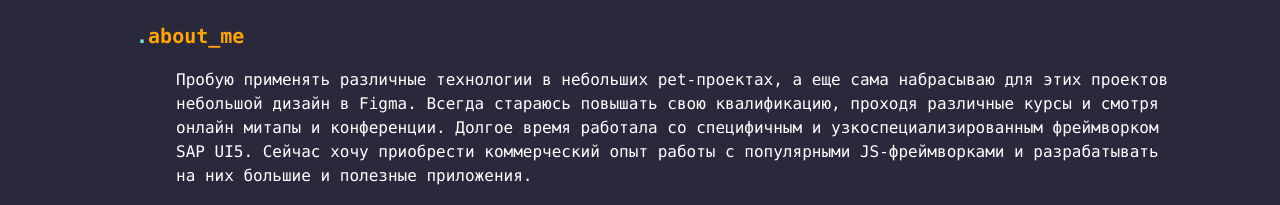
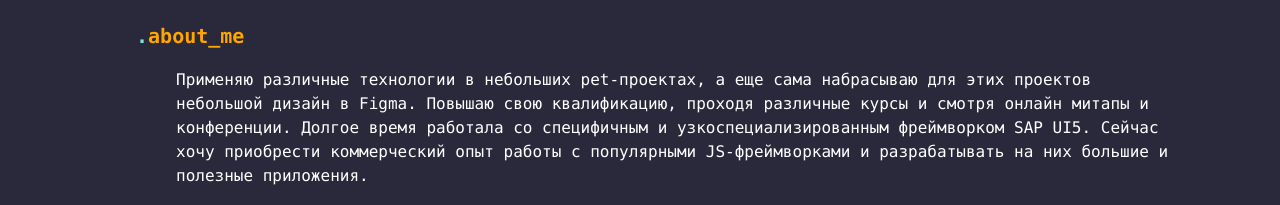
Before and after one commit to PolinkaLa/curriculum-vitae, a Gatsby site: page / in a window 1280 px wide. Shown: the part 581-786 px from the top of the page. Built offline with nearby package versions, Linux system fonts and the light colour scheme; Gatsby itself is replaced by a stand-in of ours.

Commit message:
fix text about me

```diff
--- a/src/pages/index.tsx
+++ b/src/pages/index.tsx
@@ -39,7 +39,7 @@ const title = {
 
 const aboutMe = {
   title: "about_me",
-  description: "Пробую применять различные технологии в небольших pet-проектах, а еще сама набрасываю для этих проектов небольшой дизайн в Figma. Всегда стараюсь повышать свою квалификацию, проходя различные курсы и смотря онлайн митапы и конференции. Долгое время работала со специфичным и узкоспециализированным фреймворком SAP UI5. Сейчас хочу приобрести коммерческий опыт работы с популярными JS-фреймворками и разрабатывать на них большие и полезные приложения."
+  description: "Применяю различные технологии в небольших pet-проектах, а еще сама набрасываю для этих проектов небольшой дизайн в Figma. Повышаю свою квалификацию, проходя различные курсы и смотря онлайн митапы и конференции. Долгое время работала со специфичным и узкоспециализированным фреймворком SAP UI5. Сейчас хочу приобрести коммерческий опыт работы с популярными JS-фреймворками и разрабатывать на них большие и полезные приложения."
 }
 
 const education = {
```
